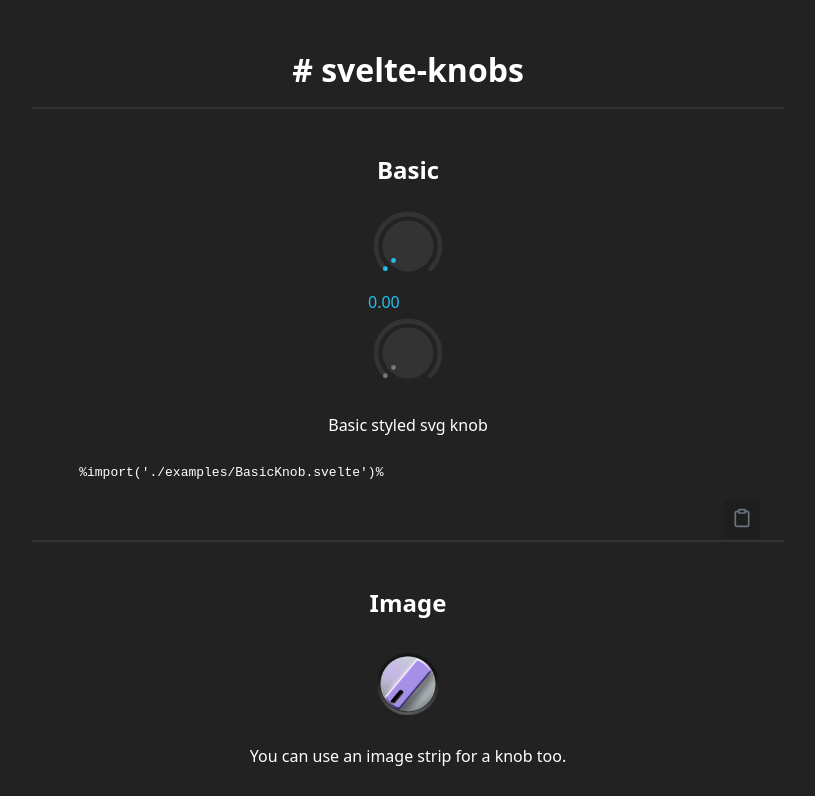
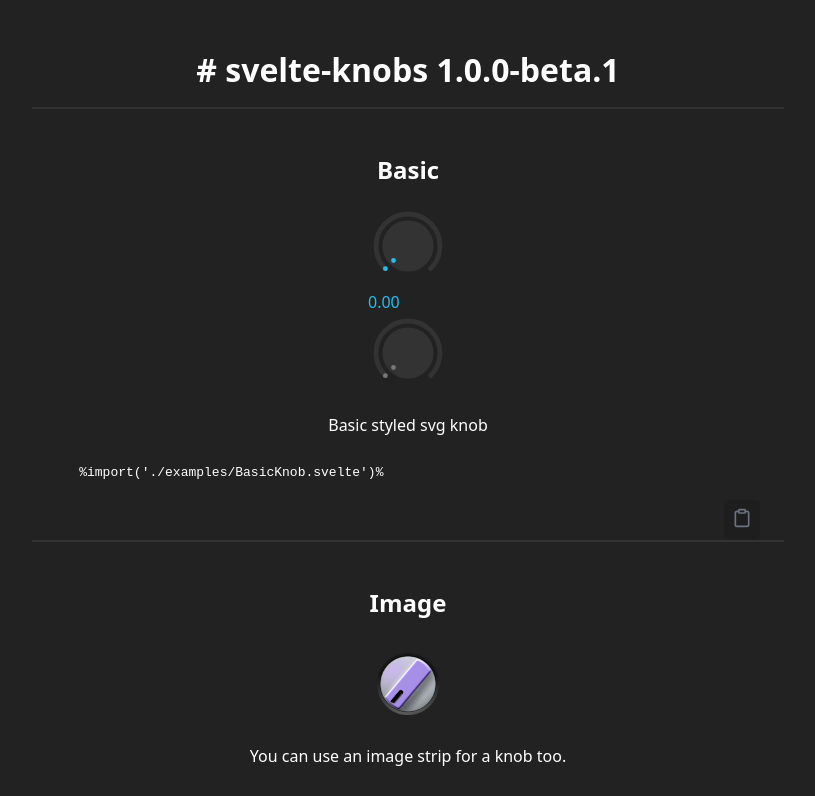
Before and after one commit to eye-wave/svelte-knobs, a SvelteKit app: page / in a window 1280 px wide. Shown: the top 796 px of the page, without its empty margins (248-1063 px from the left). Built offline with nearby package versions, Linux system fonts and the light colour scheme.

Commit message:
add version to main page

```diff
--- a/src/routes/+page.svelte
+++ b/src/routes/+page.svelte
@@ -1,10 +1,12 @@
 <script lang="ts">
 	import CopyPaste from './CopyPaste.svelte';
 	import LazyComponent from './LazyComponent.svelte';
+
+	import { PUBLIC_VERSION } from '$env/static/public';
 </script>
 
 <div class="grid">
-	<h1 class="example"># svelte-knobs</h1>
+	<h1 class="example"># svelte-knobs {PUBLIC_VERSION}</h1>
 
 	<div class="example">
 		<h2>Basic</h2>
```
Also changed, not shown: 2 other files (tests, documents, lock files or other folders).
